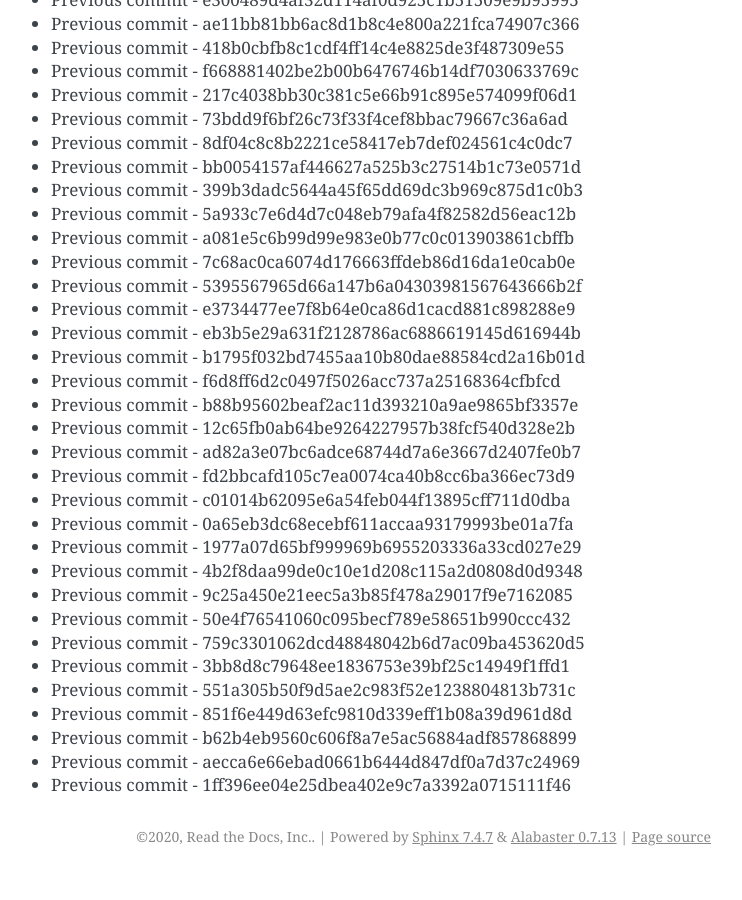
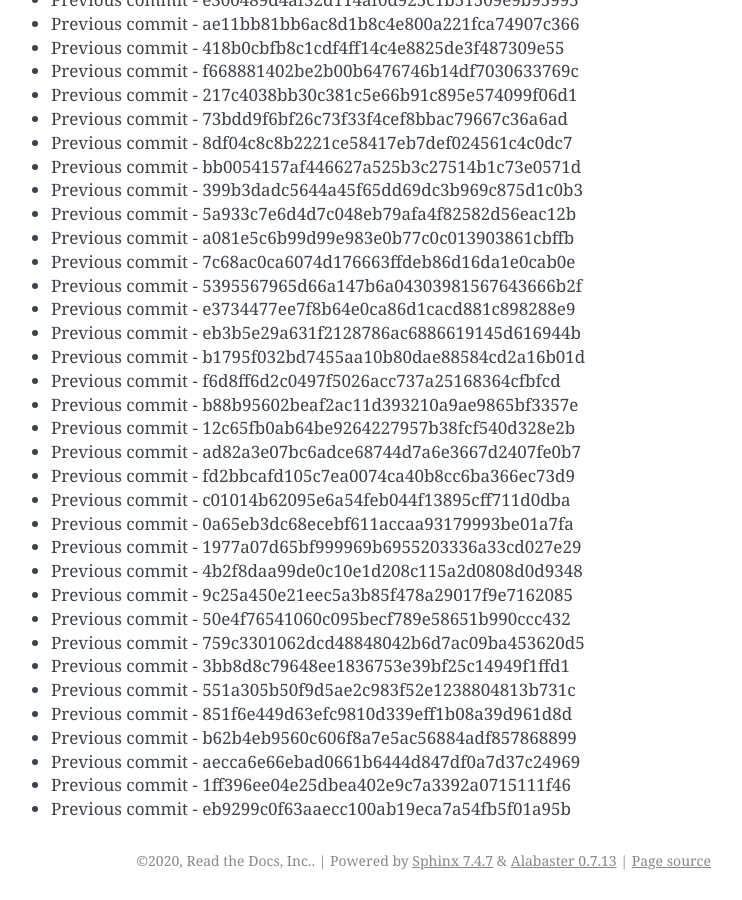
Before and after one commit to readthedocs/rtd-git-stresstest, a Sphinx documentation site: the page built from docs/updates.rst, in a window 1280 px wide and 900 px high, scrolled down 10436 px. Shown: the whole window, without its empty margins (399-1141 px from the left). Built offline with Sphinx 7.4.7, drawn with Linux system fonts in a browser that asks for light colours; before the commit the page ends 11312 px from its top, so only the background shows below that.

Commit message:
Generating commit from previous: eb9299c0f63aaecc100ab19eca7a54fb5f01a95b

```diff
--- a/docs/updates.rst
+++ b/docs/updates.rst
@@ -470,3 +470,4 @@ It can be tested for any performance characteristics.
 * Previous commit - b62b4eb9560c606f8a7e5ac56884adf857868899
 * Previous commit - aecca6e66ebad0661b6444d847df0a7d37c24969
 * Previous commit - 1ff396ee04e25dbea402e9c7a3392a0715111f46
+* Previous commit - eb9299c0f63aaecc100ab19eca7a54fb5f01a95b
```
